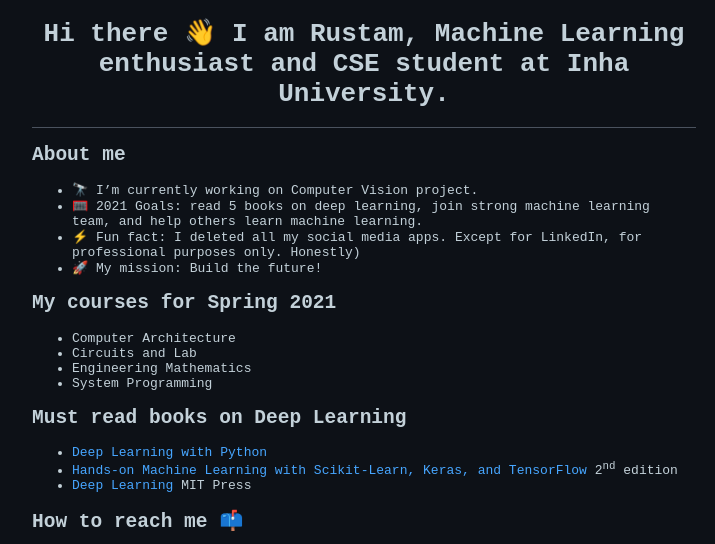
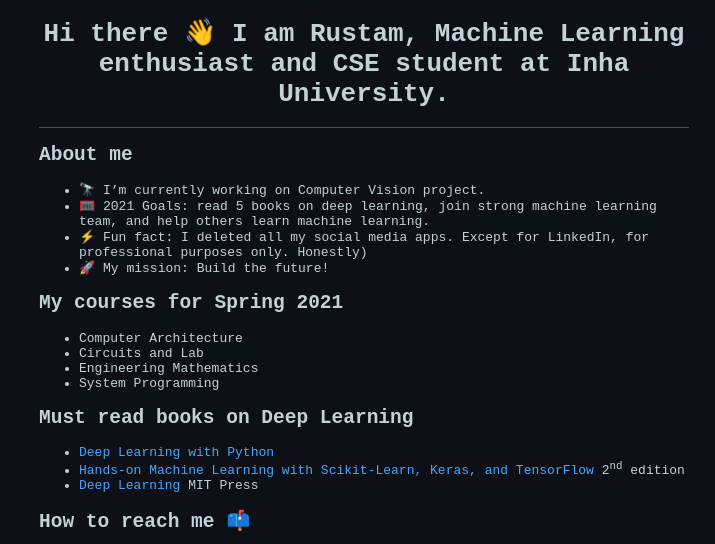
Before and after one commit to Rustam-Zokirov/rustam-zokirov.github.io, a plain HTML site: page index.html in a window 1280 px wide. Shown: the top 544 px of the page, without its empty margins (276-991 px from the left). Drawn offline with Linux system fonts and the light colour scheme; grey boxes are pictures that could not be loaded.

Commit message:
padding updated

```diff
--- a/style.css
+++ b/style.css
@@ -1,9 +1,9 @@
-html {
+body {
     font-family: monospace;
-    padding-left: 300px;
-    padding-right: 300px;
     background-color: rgb(13, 17, 23);
     color: rgb(195, 209, 217);
+    margin: 0 auto;
+    max-width: 50em;
 }
 
 h1 {
```
